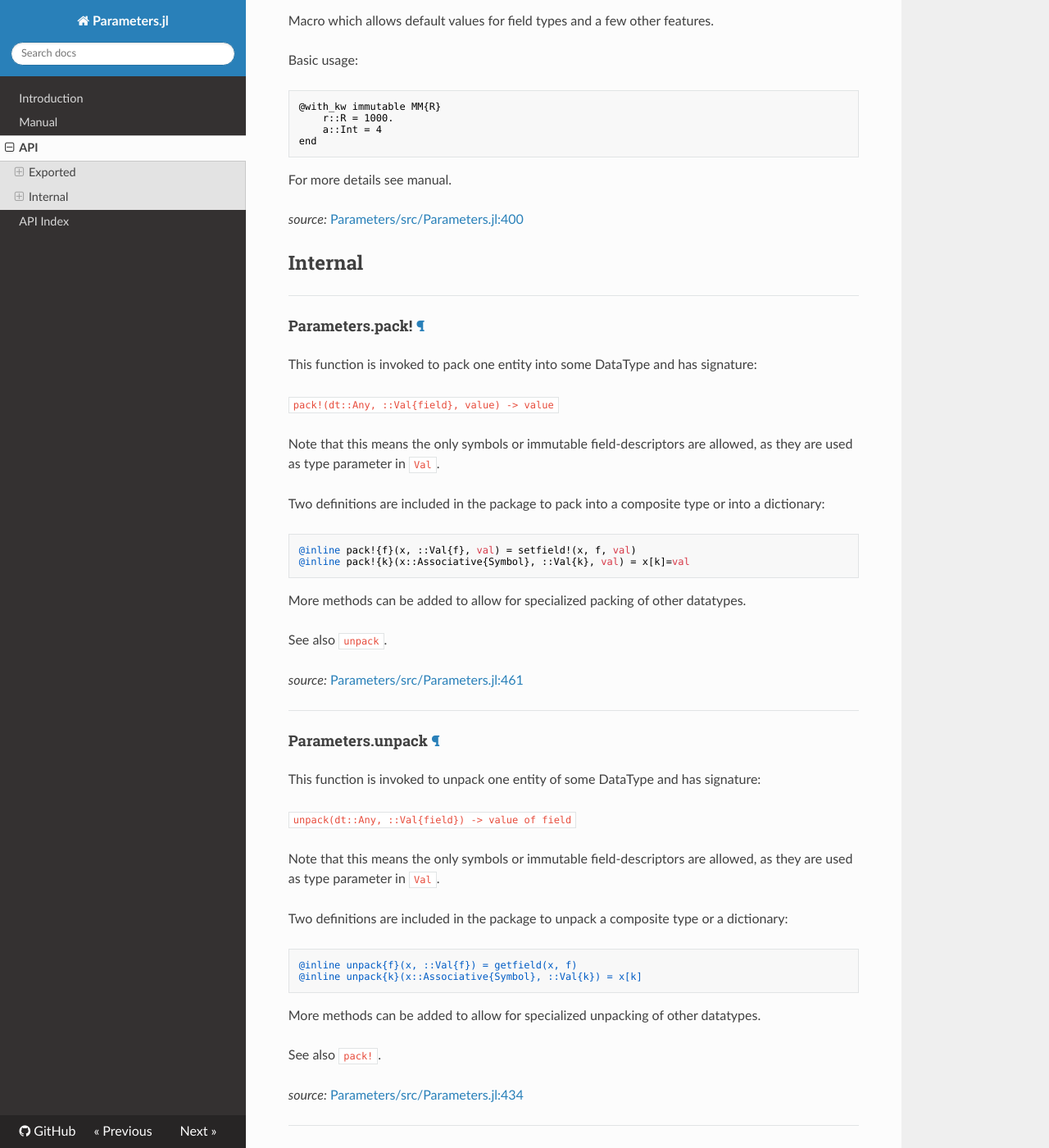
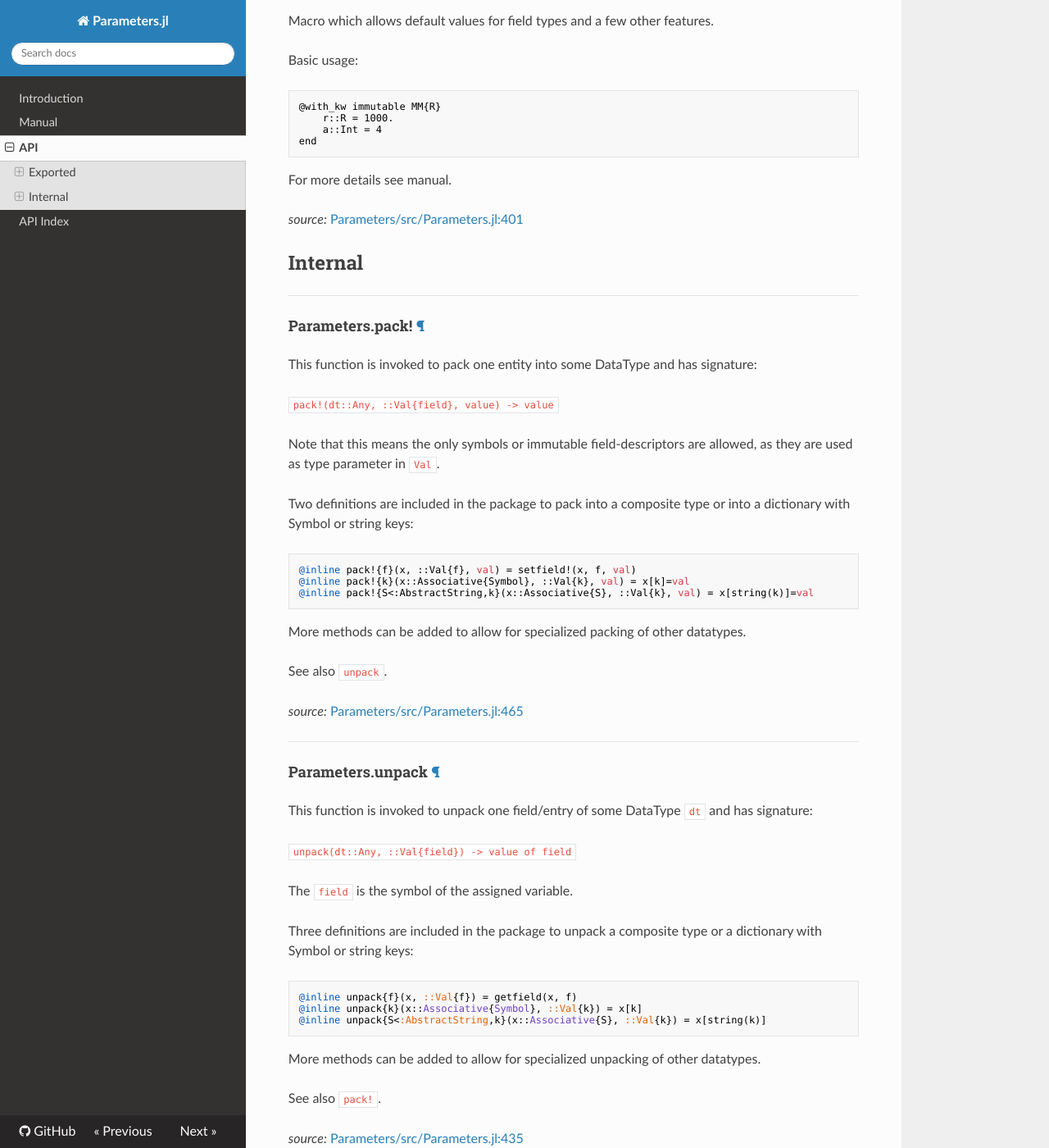
Before and after one commit to mauro3/Parameters.jl, an MkDocs documentation site: the page built from docs/api/Parameters.md, in a window 1280 px wide and 1400 px high, scrolled down 1995 px. Shown: the whole window at 82% size. Built offline with MkDocs 1.6.1, drawn with Linux system fonts in a browser that asks for light colours; nearby versions of some CDN libraries; old or Windows-style settings are respelled for this version of MkDocs; some of the changed text lies outside the part shown.

Commit message:
Added un-pack for Dict{String}

````diff
--- a/docs/api/Parameters.md
+++ b/docs/api/Parameters.md
@@ -124,7 +124,7 @@ For more details see manual.
 
 
 *source:*
-[Parameters/src/Parameters.jl:400](https://github.com/mauro3/Parameters.jl/tree/046efbd2a984684b74dfc989de039e2f2441a16c/src/Parameters.jl#L400)
+[Parameters/src/Parameters.jl:401](https://github.com/mauro3/Parameters.jl/tree/87ffb34adb3555fded8cfc2227d4defd22a38be7/src/Parameters.jl#L401)
 
 ## Internal
 
@@ -141,11 +141,12 @@ Note that this means the only symbols or immutable field-descriptors
 are allowed, as they are used as type parameter in `Val`.
 
 Two definitions are included in the package to pack into a composite
-type or into a dictionary:
+type or into a dictionary with Symbol or string keys:
 
 ```
 @inline pack!{f}(x, ::Val{f}, val) = setfield!(x, f, val)
 @inline pack!{k}(x::Associative{Symbol}, ::Val{k}, val) = x[k]=val
+@inline pack!{S<:AbstractString,k}(x::Associative{S}, ::Val{k}, val) = x[string(k)]=val
 ```
 
 More methods can be added to allow for specialized packing of other
@@ -155,25 +156,25 @@ See also `unpack`.
 
 
 *source:*
-[Parameters/src/Parameters.jl:461](https://github.com/mauro3/Parameters.jl/tree/046efbd2a984684b74dfc989de039e2f2441a16c/src/Parameters.jl#L461)
+[Parameters/src/Parameters.jl:465](https://github.com/mauro3/Parameters.jl/tree/87ffb34adb3555fded8cfc2227d4defd22a38be7/src/Parameters.jl#L465)
 
 ---
 
 <a id="function__unpack.1" class="lexicon_definition"></a>
 #### Parameters.unpack [¶](#function__unpack.1)
-This function is invoked to unpack one entity of some DataType and has
-signature:
+This function is invoked to unpack one field/entry of some DataType
+`dt` and has signature:
 
 `unpack(dt::Any, ::Val{field}) -> value of field`
 
-Note that this means the only symbols or immutable field-descriptors
-are allowed, as they are used as type parameter in `Val`.
+The `field` is the symbol of the assigned variable.
 
-Two definitions are included in the package to unpack a composite type
-or a dictionary:
+Three definitions are included in the package to unpack a composite type
+or a dictionary with Symbol or string keys:
 ```
 @inline unpack{f}(x, ::Val{f}) = getfield(x, f)
 @inline unpack{k}(x::Associative{Symbol}, ::Val{k}) = x[k]
+@inline unpack{S<:AbstractString,k}(x::Associative{S}, ::Val{k}) = x[string(k)]
 ```
 
 More methods can be added to allow for specialized unpacking of other datatypes.
@@ -182,7 +183,7 @@ See also `pack!`.
 
 
 *source:*
-[Parameters/src/Parameters.jl:434](https://github.com/mauro3/Parameters.jl/tree/046efbd2a984684b74dfc989de039e2f2441a16c/src/Parameters.jl#L434)
+[Parameters/src/Parameters.jl:435](https://github.com/mauro3/Parameters.jl/tree/87ffb34adb3555fded8cfc2227d4defd22a38be7/src/Parameters.jl#L435)
 
 ---
 
````
Also changed, not shown: other parts of docs/api/Parameters.md (+5 -5 lines), docs/api/index.md (+1 -1 lines), docs/manual.md (+4 -2 lines), 2 other files.
